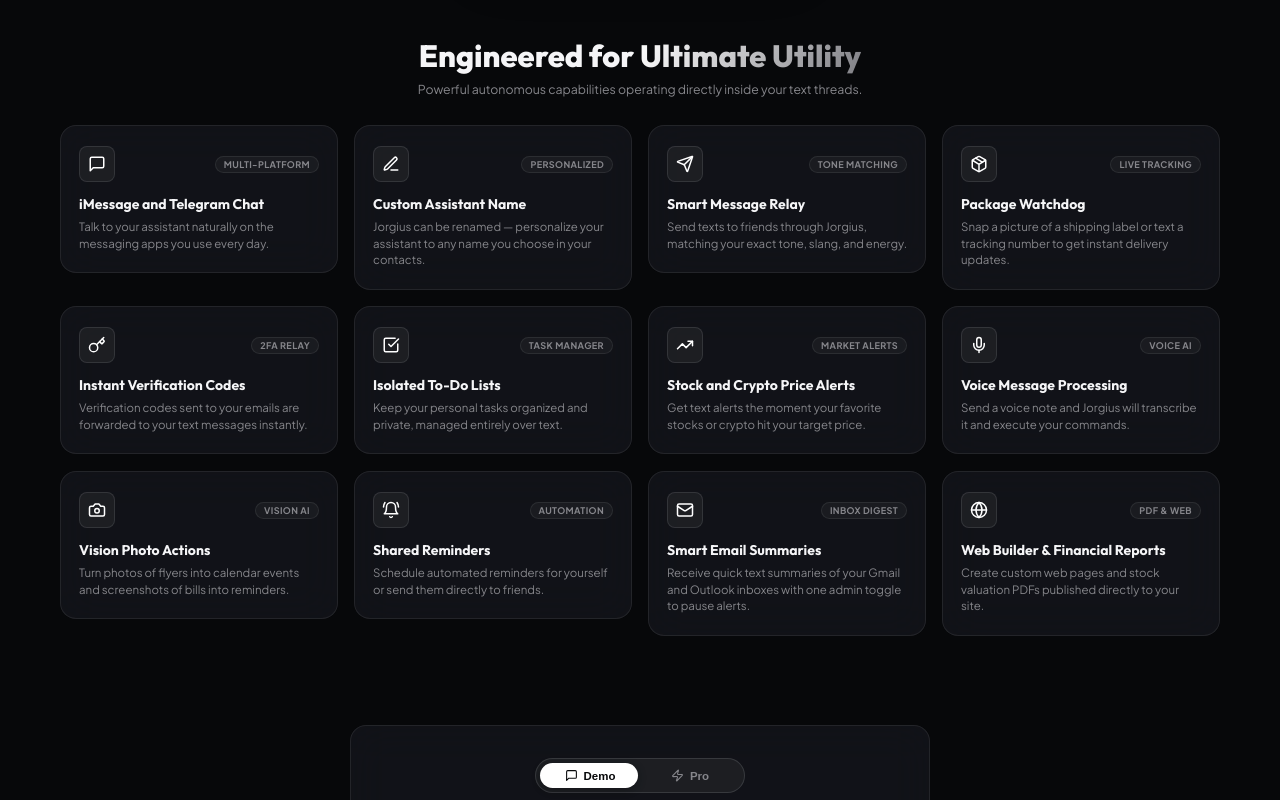
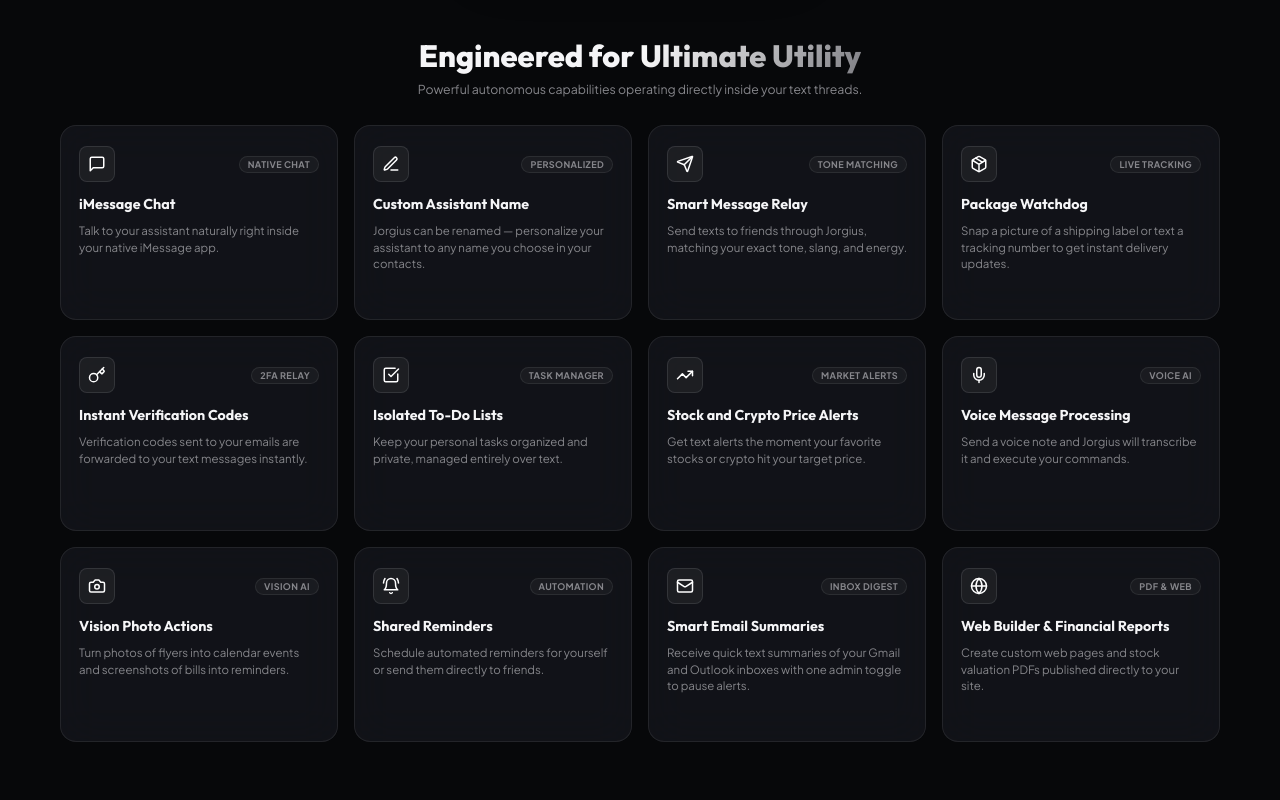
Before and after one commit to JorgeJoseContreras/Jorgius-Marketing-Site, a React (Vite) app: page / in a window 1280 px wide. Shown: the part 1160-1960 px from the top of the page. Built offline with nearby package versions, Linux system fonts and the light colour scheme.

Commit message:
Align feature cards to same size and remove Telegram mentions from landing page copy

```diff
--- a/src/components/Features.jsx
+++ b/src/components/Features.jsx
@@ -18,9 +18,9 @@
 const FEATURES_DATA = [
   {
     icon: <MessageSquare size={18} color="#ffffff" />,
-    title: 'iMessage and Telegram Chat',
-    desc: 'Talk to your assistant naturally on the messaging apps you use every day.',
-    tag: 'Multi-Platform',
+    title: 'iMessage Chat',
+    desc: 'Talk to your assistant naturally right inside your native iMessage app.',
+    tag: 'Native Chat',
   },
   {
     icon: <Edit3 size={18} color="#ffffff" />,
@@ -110,8 +110,9 @@
         }}
       >
         {FEATURES_DATA.map((feat, i) => (
-          <TiltCard key={i} maxTilt={5}>
-            <div style={{ padding: '20px 18px' }}>
+          <TiltCard key={i} maxTilt={5} className="features-grid-card">
+            <div style={{ padding: '20px 18px', height: '100%', display: 'flex', flexDirection: 'column', justifyContent: 'space-between' }}>
+              <div>
                 <div style={{ display: 'flex', justifyContent: 'space-between', alignItems: 'center', marginBottom: '12px' }}>
                   <div
                     style={{
@@ -146,7 +147,7 @@
 
                 <h3
                   style={{
-                  fontSize: '1rem',
+                    fontSize: '1.02rem',
                     fontWeight: '700',
                     color: '#f5f5f7',
                     marginBottom: '6px',
@@ -156,8 +157,9 @@
                 >
                   {feat.title}
                 </h3>
+              </div>
 
-              <p style={{ color: 'var(--text-secondary)', fontSize: '0.82rem', lineHeight: '1.45' }}>
+              <p style={{ color: 'var(--text-secondary)', fontSize: '0.82rem', lineHeight: '1.45', marginTop: '4px' }}>
                 {feat.desc}
               </p>
             </div>
--- a/src/index.css
+++ b/src/index.css
@@ -110,6 +110,16 @@
 .tilt-card-inner:hover {
   border-color: var(--border-card-bright);
   box-shadow: 0 12px 30px rgba(255, 255, 255, 0.05);
+}
+
+/* Force equal card heights in grid */
+.features-grid-card {
+  height: 100%;
+}
+
+.features-grid-card .tilt-card-inner {
+  height: 100%;
+  min-height: 195px; /* Ensures matching height alignment */
 }
 
 /* Status Badge - Monotone */
```
Lines whose indentation alone changed are shown as unchanged.
